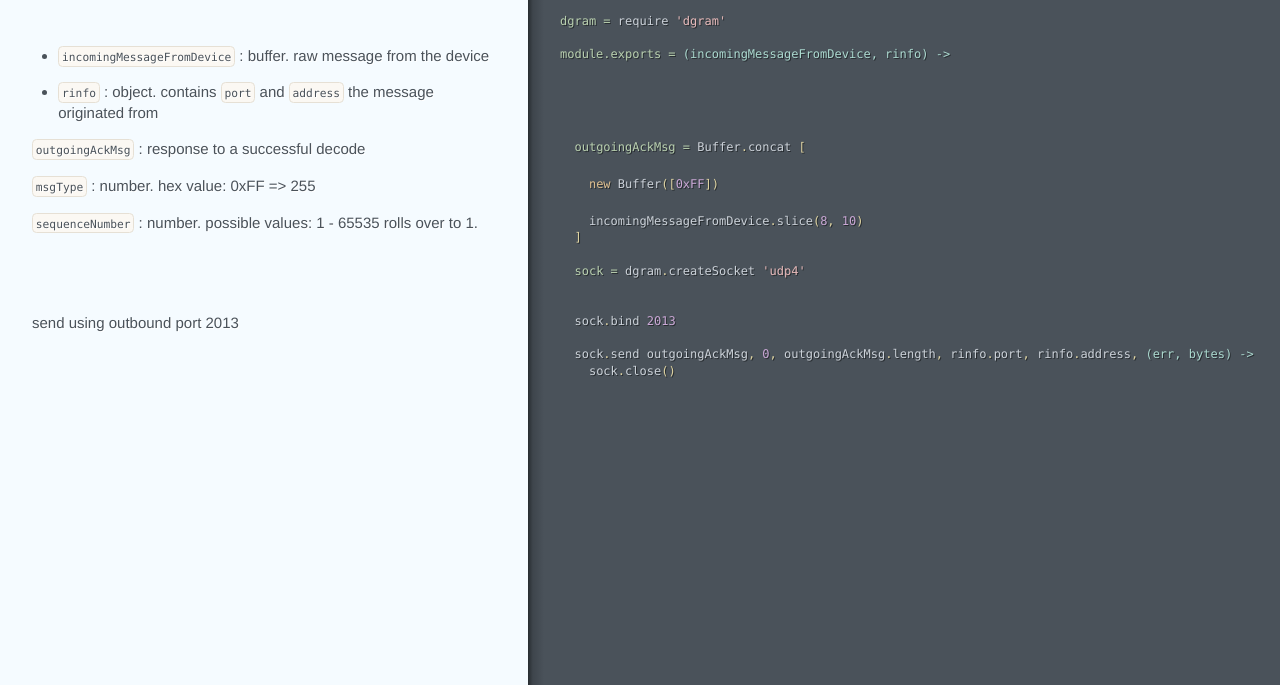
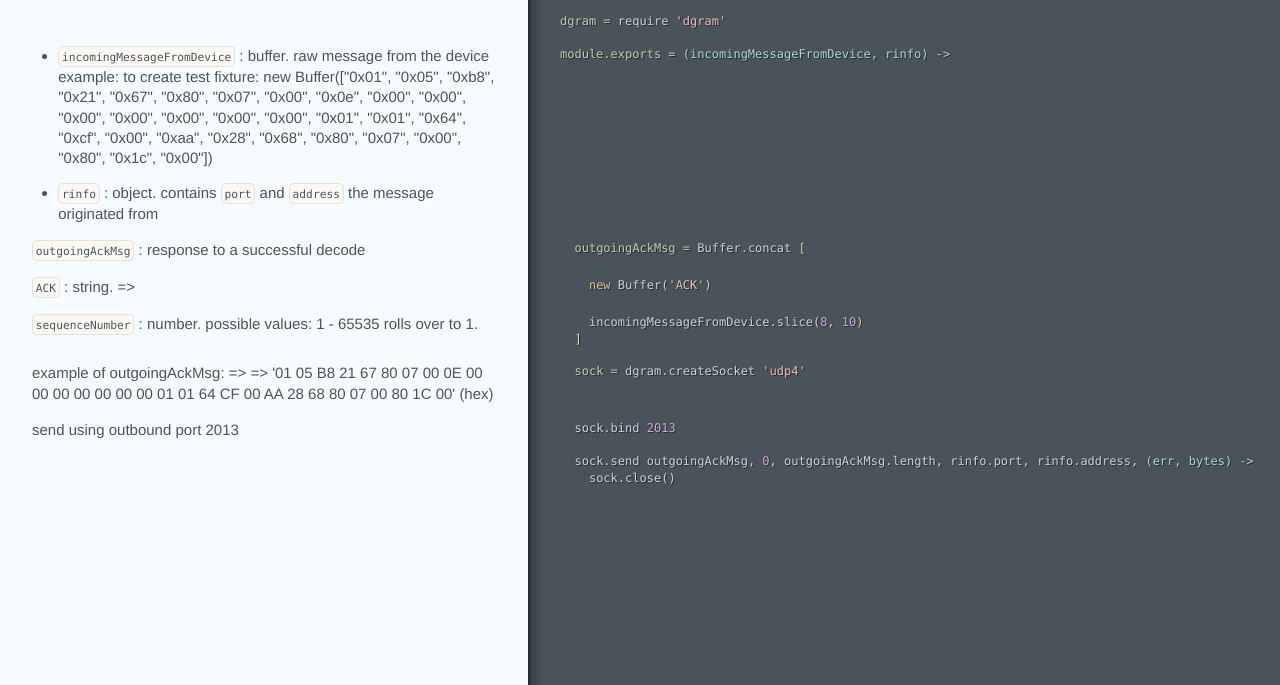
Before and after one commit to nordus/homeclub-gateway, a plain HTML site: page lib/ack.html in a window 1280 px wide. Shown: the part 115-800 px from the top of the page. Drawn offline with Linux system fonts and the light colour scheme.

Commit message:
Generated documentation for 294c35db7baa39663b146c2e5caf5827cb389df8

```diff
--- a/lib/ack.html
+++ b/lib/ack.html
@@ -1,14 +1,17 @@
 <!DOCTYPE html><html lang="en"><head><title>lib/ack</title></head><meta http-equiv="Content-Type" content="text/html; charset=utf-8"><meta name="viewport" content="width=device-width, initial-scale=1.0, minimum-scale=1.0, maximum-scale=1.0"><meta name="groc-relative-root" content="../"><meta name="groc-document-path" content="lib/ack"><meta name="groc-project-path" content="lib/ack.coffee"><meta name="groc-github-url" content="https://github.com/nordus/homeclub-gateway"><link rel="stylesheet" type="text/css" media="all" href="../assets/style.css"><script type="text/javascript" src="../assets/behavior.js"></script><body><div id="meta"><div class="file-path"><a href="https://github.com/nordus/homeclub-gateway/blob/master/lib/ack.coffee">lib/ack.coffee</a></div></div><div id="document"><div class="segment"><div class="comments "><div class="wrapper"><h1 id="ack">Ack</h1></div></div></div><div class="segment"><div class="code"><div class="wrapper"><span class="nv">dgram = </span><span class="nx">require</span> <span class="s1">&#39;dgram&#39;</span></div></div></div><div class="segment"><div class="comments "><div class="wrapper"><ul>
-<li><code>incomingMessageFromDevice</code>   : buffer. raw message from the device</li>
+<li><code>incomingMessageFromDevice</code>   : buffer. raw message from the device
+example:
+  <Buffer 01 05 B8 21 67 80 07 00 0E 00 00 00 00 00 00 00 01 01 64 CF 00 AA 28 68 80 07 00 80 1C 00>
+to create test fixture:
+new Buffer(["0x01", "0x05", "0xb8", "0x21", "0x67", "0x80", "0x07", "0x00", "0x0e", "0x00", "0x00", "0x00", "0x00", "0x00", "0x00", "0x00", "0x01", "0x01", "0x64", "0xcf", "0x00", "0xaa", "0x28", "0x68", "0x80", "0x07", "0x00", "0x80", "0x1c", "0x00"])</li>
 <li><code>rinfo</code> : object. contains <code>port</code> and <code>address</code> the message originated from</li>
-</ul></div></div><div class="code"><div class="wrapper"><span class="nv">module.exports = </span><span class="nf">(incomingMessageFromDevice, rinfo) -&gt;</span></div></div></div><div class="segment"><div class="comments "><div class="wrapper"><p><code>outgoingAckMsg</code>  : response to a successful decode</p></div></div><div class="code"><div class="wrapper">  <span class="nv">outgoingAckMsg = </span><span class="nx">Buffer</span><span class="p">.</span><span class="nx">concat</span> <span class="p">[</span></div></div></div><div class="segment"><div class="comments "><div class="wrapper"><p><code>msgType</code> : number.
-hex value: 0xFF
-=> 255</p></div></div><div class="code"><div class="wrapper">    <span class="k">new</span> <span class="nx">Buffer</span><span class="p">([</span><span class="mh">0xFF</span><span class="p">])</span></div></div></div><div class="segment"><div class="comments "><div class="wrapper"><p><code>sequenceNumber</code>  : number.
+</ul></div></div><div class="code"><div class="wrapper"><span class="nv">module.exports = </span><span class="nf">(incomingMessageFromDevice, rinfo) -&gt;</span></div></div></div><div class="segment"><div class="comments "><div class="wrapper"><p><code>outgoingAckMsg</code>  : response to a successful decode</p></div></div><div class="code"><div class="wrapper">  <span class="nv">outgoingAckMsg = </span><span class="nx">Buffer</span><span class="p">.</span><span class="nx">concat</span> <span class="p">[</span></div></div></div><div class="segment"><div class="comments "><div class="wrapper"><p><code>ACK</code> : string.
+=> <Buffer 41 43 4b></p></div></div><div class="code"><div class="wrapper">    <span class="k">new</span> <span class="nx">Buffer</span><span class="p">(</span><span class="s1">&#39;ACK&#39;</span><span class="p">)</span></div></div></div><div class="segment"><div class="comments "><div class="wrapper"><p><code>sequenceNumber</code>  : number.
 possible values: 1 - 65535
 rolls over to 1.</p></div></div><div class="code"><div class="wrapper">    <span class="nx">incomingMessageFromDevice</span><span class="p">.</span><span class="nx">slice</span><span class="p">(</span><span class="mi">8</span><span class="p">,</span> <span class="mi">10</span><span class="p">)</span>
-  <span class="p">]</span>
-
-  <span class="nv">sock = </span><span class="nx">dgram</span><span class="p">.</span><span class="nx">createSocket</span> <span class="s1">&#39;udp4&#39;</span>
+  <span class="p">]</span></div></div></div><div class="segment"><div class="comments "><div class="wrapper"><p>example of outgoingAckMsg:
+  => <Buffer 41 43 4b 0e 00>
+  => '01 05 B8 21 67 80 07 00 0E 00 00 00 00 00 00 00 01 01 64 CF 00 AA 28 68 80 07 00 80 1C 00'  (hex)</p></div></div><div class="code"><div class="wrapper">  <span class="nv">sock = </span><span class="nx">dgram</span><span class="p">.</span><span class="nx">createSocket</span> <span class="s1">&#39;udp4&#39;</span>
   </div></div></div><div class="segment"><div class="comments "><div class="wrapper"><p>send using outbound port 2013</p></div></div><div class="code"><div class="wrapper">  <span class="nx">sock</span><span class="p">.</span><span class="nx">bind</span> <span class="mi">2013</span>
 
   <span class="nx">sock</span><span class="p">.</span><span class="nx">send</span> <span class="nx">outgoingAckMsg</span><span class="p">,</span> <span class="mi">0</span><span class="p">,</span> <span class="nx">outgoingAckMsg</span><span class="p">.</span><span class="nx">length</span><span class="p">,</span> <span class="nx">rinfo</span><span class="p">.</span><span class="nx">port</span><span class="p">,</span> <span class="nx">rinfo</span><span class="p">.</span><span class="nx">address</span><span class="p">,</span> <span class="nf">(err, bytes) -&gt;</span>
```
Also changed, not shown: index.html (+1 -1 lines).
